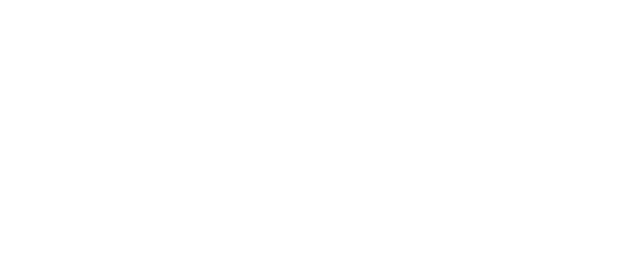
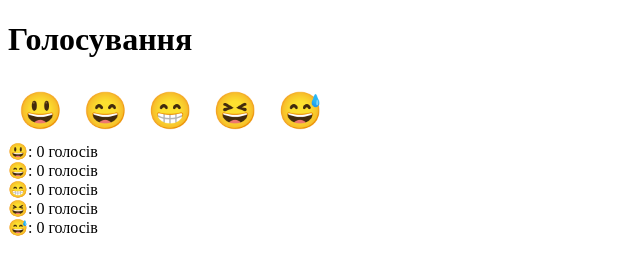
Before and after one commit to FlammusTigris/Melnykov_fpro_hw, a plain HTML site: page index.html in a window 1280 px wide. Shown: the whole page, without its empty margins (0-640 px from the left). Drawn offline with Linux system fonts and the light colour scheme.

Commit message:
twelfth homework

```diff
--- a/index.html
+++ b/index.html
@@ -5,9 +5,13 @@
     <meta name="viewport"
           content="width=device-width, user-scalable=no, initial-scale=1.0, maximum-scale=1.0, minimum-scale=1.0">
     <meta http-equiv="X-UA-Compatible" content="ie=edge">
-    <title>Document</title>
+    <title>Голосування</title>
+    <link rel="stylesheet" href="style.css">
 </head>
 <body>
-
+<h1>Голосування</h1>
+<div id="votingOptions"></div>
+<div id="results"></div>
+<script src="js.js"></script>
 </body>
 </html>
--- /dev/null
+++ b/js.js
@@ -0,0 +1,28 @@
+// Початкові дані про смайлики та голоси
+const smileyOptions = ["😃", "😄", "😁", "😆", "😅"];
+const votes = new Array(smileyOptions.length).fill(0);
+function displayOptions() {
+    const votingOptions = document.getElementById("votingOptions");
+    votingOptions.innerHTML = "";
+    smileyOptions.forEach((smiley, index) => {
+        const smileyDiv = document.createElement("div");
+        smileyDiv.classList.add("smiley");
+        smileyDiv.textContent = smiley;
+        smileyDiv.addEventListener("click", () => {
+            votes[index]++;
+            displayResults();
+        });
+        votingOptions.appendChild(smileyDiv);
+    });
+}
+function displayResults() {
+    const results = document.getElementById("results");
+    results.innerHTML = "";
+    smileyOptions.forEach((smiley, index) => {
+        const resultDiv = document.createElement("div");
+        resultDiv.textContent = `${smiley}: ${votes[index]} голосів`;
+        results.appendChild(resultDiv);
+    });
+}
+displayOptions();
+displayResults();
--- /dev/null
+++ b/style.css
@@ -0,0 +1,6 @@
+.smiley {
+    font-size: 36px;
+    cursor: pointer;
+    display: inline-block;
+    margin: 10px;
+}
```
